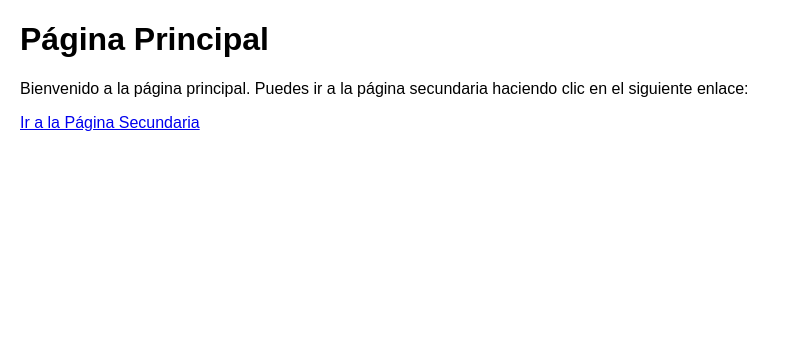
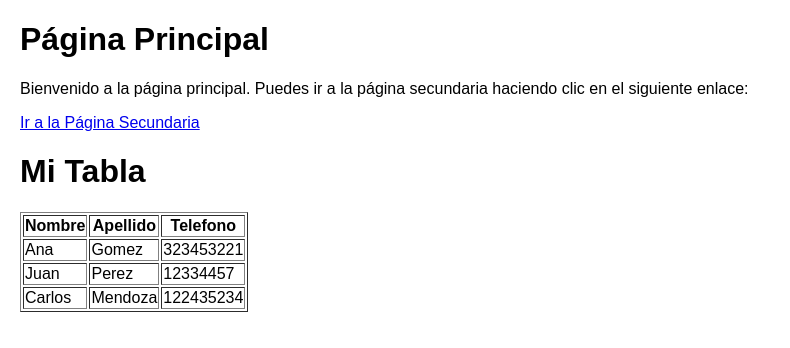
Before and after one commit to Duvan4321/Proyecto--DUVAN, a plain HTML site: page Pincipal/index.html in a window 1280 px wide. Shown: the whole page, without its empty margins (0-790 px from the left). Drawn offline with Linux system fonts and the light colour scheme.

Commit message:
version 2 v 2 modificado

```diff
--- a/Pincipal/index.html
+++ b/Pincipal/index.html
@@ -15,5 +15,29 @@
     <h1>Página Principal</h1>
     <p>Bienvenido a la página principal. Puedes ir a la página secundaria haciendo clic en el siguiente enlace:</p>
     <a href="pagina_secundaria.html">Ir a la Página Secundaria</a>
+    <body>
+        <h1>Mi Tabla</h1>
+        <table border="1">
+            <tr>
+                <th>Nombre</th>
+                <th>Apellido</th>
+                <th>Telefono</th>
+            </tr>
+            <tr>
+                <td>Ana</td>
+                <td>Gomez</td>
+                <td>323453221</td>
+            </tr>
+            <tr>
+                <td>Juan</td>
+                <td>Perez</td>
+                <td>12334457</td>
+            </tr>
+            <tr>
+                <td>Carlos</td>
+                <td>Mendoza</td>
+                <td>122435234</td>
+            </tr>
+        </table>
 </body>
 </html>
```
